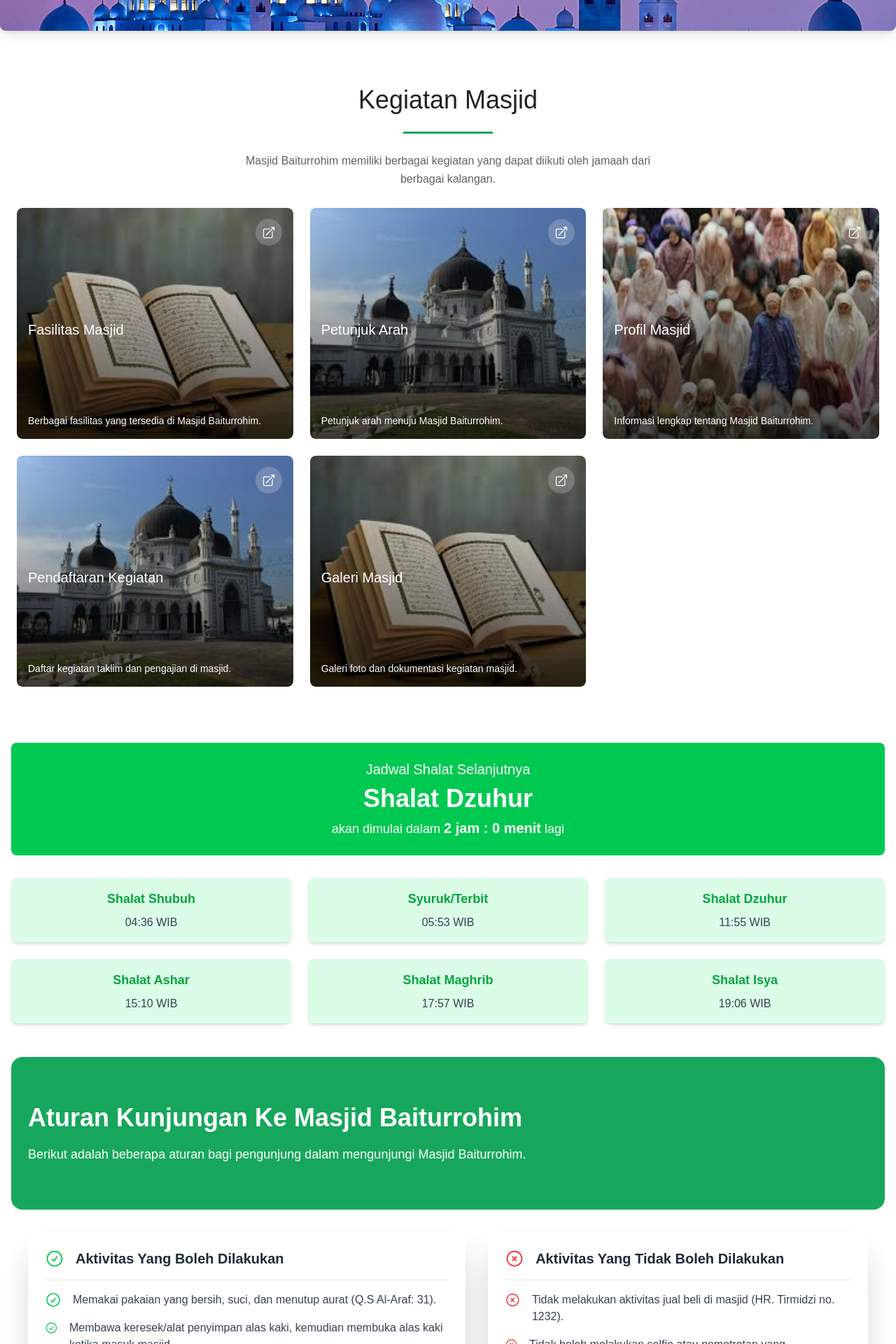
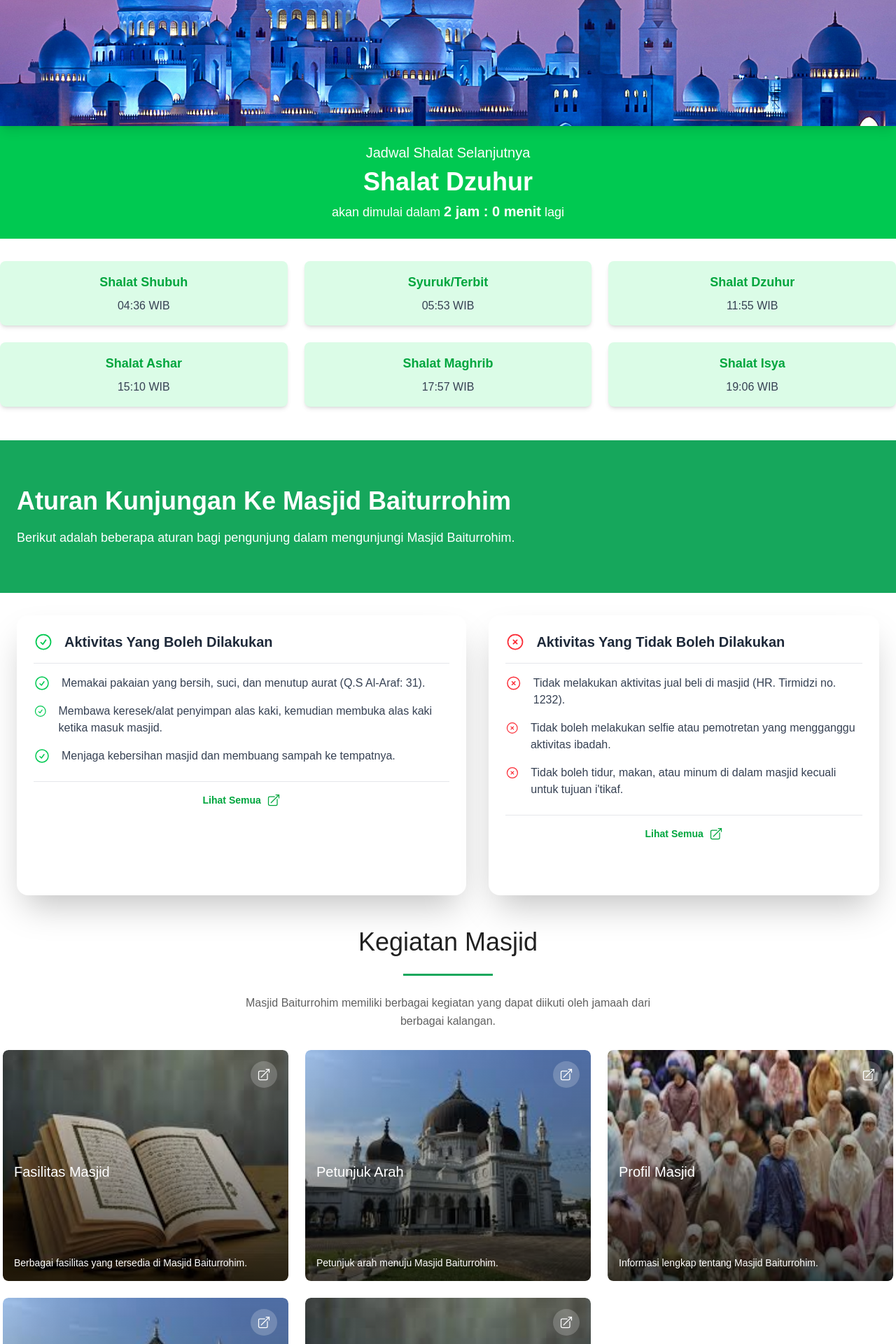
Before and after one commit to dimasfaturrohim/masjid-baiturrohim, a Next.js app: page / in a window 1280 px wide. Shown: the part 420-2340 px from the top of the page at 70% size. Built offline with nearby package versions, Linux system fonts and the light colour scheme.

Commit message:
changes dashboard

```diff
--- a/app/beranda/beranda.js
+++ b/app/beranda/beranda.js
@@ -113,7 +113,7 @@ export default function Beranda() {
   return (
     <div>
       {/* Carousel */}
-      <div className="relative w-screen overflow-hidden rounded-lg shadow-lg mb-8">
+      <div className="relative w-screen overflow-hidden shadow-lg">
         <div
           className="flex transition-transform duration-500 ease-in-out"
           style={{
@@ -125,7 +125,7 @@ export default function Beranda() {
               <img
                 src={image.src}
                 alt={`Masjid ${index + 1}`}
-                className="w-full h-[400px] object-cover"
+                className="w-full h-[600px] object-cover"
               />
               {/* Deskripsi muncul saat hover */}
               <div className="absolute bottom-0 left-0 w-full bg-gradient-to-t from-black to-transparent text-white px-4 py-2 opacity-0 group-hover:opacity-100 transition-opacity duration-300">
@@ -149,60 +149,11 @@ export default function Beranda() {
         </button>
       </div>
 
-      {/* Kegiatan Masjid */}
-      <div className="py-12">
-        <div className="container mx-auto px-6 2xl:px-0 xl:max-w-7xl">
-          {/* Header */}
-          <div className="flex flex-col mb-7">
-            <h1 className="font-medium text-[#212121] text-[32px] md:text-4xl leading-[38px] md:self-center">
-              Kegiatan Masjid
-            </h1>
-            <div className="border-t-[3px] border-[#16A75C] w-[128px] mt-[26px] mb-[26px] md:self-center"></div>
-            <p className="text-sm md:text-base text-[#616161] leading-[23px] md:leading-[26px] md:self-center md:text-center md:max-w-[600px]">
-              Masjid Baiturrohim memiliki berbagai kegiatan yang dapat diikuti
-              oleh jamaah dari berbagai kalangan.
-            </p>
-          </div>
-
-          {/* Kegiatan Cards */}
-          <div className="grid grid-cols-1 sm:grid-cols-2 md:grid-cols-3 gap-6">
-            {kegiatan.map((item, index) => (
-              <div
-                key={index}
-                className="relative w-full h-[330px] rounded-lg overflow-hidden group mx-auto"
-              >
-                {/* Background Image */}
-                <div
-                  className="absolute w-full h-full bg-no-repeat bg-cover rounded-lg group-hover:scale-110 transition-all duration-500"
-                  style={{ backgroundImage: `url(${item.image})` }}
-                ></div>
-
-                {/* Overlay and Content */}
-                <div className="absolute flex flex-col justify-between p-4 w-full h-full rounded-lg bg-gradient-to-t from-[#000000]/70 group-hover:from-[#000000]/90 to-[#000000]/0 group-hover:to-[#000000]/40 transition-all duration-500">
-                  <a
-                    href={item.link}
-                    target="_blank"
-                    rel="noopener noreferrer"
-                    className="cursor-pointer transition-all duration-500 bg-[#FFFFFF]/20 group-hover:bg-[#16A75C] rounded-full w-[38px] h-[38px] flex justify-center items-center self-end"
-                  >
-                    <ArrowTopRightOnSquareIcon className="w-5 h-5 text-white" />
-                  </a>
-                  <h2 className="text-xl text-white leading-8">{item.title}</h2>
-                  <p className="text-sm text-white leading-5">
-                    {item.description}
-                  </p>
-                </div>
-              </div>
-            ))}
-          </div>
-        </div>
-      </div>
-
       {/* Jadwal Shalat Selanjutnya */}
-      <div className="max-w-7xl mx-auto px-4 py-8 mb-12">
+      <div className="w-full mx-auto px-0">
         {' '}
         {/* Tambahkan mb-12 untuk jarak */}
-        <div className="bg-green-500 rounded-lg p-6 text-white text-center mb-8">
+        <div className="bg-green-500 p-6 text-white text-center mb-8">
           <h1 className="text-xl mb-2">Jadwal Shalat Selanjutnya</h1>
           <h2 className="text-4xl font-bold mb-2">{nextPrayer.name}</h2>
           <p className="text-lg">
@@ -230,7 +181,7 @@ export default function Beranda() {
         {/* Aturan Kunjungan Ke Masjid */}
         <section className="mt-12">
           {/* Header Section */}
-          <div className="bg-[#16A75C] text-white py-12 md:py-16 rounded-2xl">
+          <div className="bg-[#16A75C] text-white py-12 md:py-16 mb-8">
             {' '}
             {/* Tambahkan rounded-2xl */}
             <div className="container mx-auto px-6 2xl:px-0 xl:max-w-7xl">
@@ -245,7 +196,7 @@ export default function Beranda() {
           </div>
 
           {/* Cards Section */}
-          <div className="container mx-auto px-6 2xl:px-0 xl:max-w-7xl flex flex-col md:flex-row gap-8 mt-8">
+          <div className="container mx-auto px-6 2xl:px-0 xl:max-w-7xl flex flex-col md:flex-row gap-8">
             {/* Card 1 */}
             <div className="flex flex-col bg-white p-6 rounded-2xl shadow-2xl hover:shadow-[0_4px_20px_rgba(0,0,0,0.2)] transition-shadow duration-300 h-[400px]">
               <div>
@@ -326,6 +277,55 @@ export default function Beranda() {
           </div>
         </section>
       </div>
+
+      {/* Kegiatan Masjid */}
+      <div className="py-12">
+        <div className="container mx-auto px-1 2xl:px-0 xl:max-w-7xl">
+          {/* Header */}
+          <div className="flex flex-col mb-7">
+            <h1 className="font-medium text-[#212121] text-[32px] md:text-4xl leading-[38px] md:self-center">
+              Kegiatan Masjid
+            </h1>
+            <div className="border-t-[3px] border-[#16A75C] w-[128px] mt-[26px] mb-[26px] md:self-center"></div>
+            <p className="text-sm md:text-base text-[#616161] leading-[23px] md:leading-[26px] md:self-center md:text-center md:max-w-[600px]">
+              Masjid Baiturrohim memiliki berbagai kegiatan yang dapat diikuti
+              oleh jamaah dari berbagai kalangan.
+            </p>
+          </div>
+
+          {/* Kegiatan Cards */}
+          <div className="grid grid-cols-1 sm:grid-cols-2 md:grid-cols-3 gap-6">
+            {kegiatan.map((item, index) => (
+              <div
+                key={index}
+                className="relative w-full h-[330px] rounded-lg overflow-hidden group mx-auto"
+              >
+                {/* Background Image */}
+                <div
+                  className="absolute w-full h-full bg-no-repeat bg-cover rounded-lg group-hover:scale-110 transition-all duration-500"
+                  style={{ backgroundImage: `url(${item.image})` }}
+                ></div>
+
+                {/* Overlay and Content */}
+                <div className="absolute flex flex-col justify-between p-4 w-full h-full rounded-lg bg-gradient-to-t from-[#000000]/70 group-hover:from-[#000000]/90 to-[#000000]/0 group-hover:to-[#000000]/40 transition-all duration-500">
+                  <a
+                    href={item.link}
+                    target="_blank"
+                    rel="noopener noreferrer"
+                    className="cursor-pointer transition-all duration-500 bg-[#FFFFFF]/20 group-hover:bg-[#16A75C] rounded-full w-[38px] h-[38px] flex justify-center items-center self-end"
+                  >
+                    <ArrowTopRightOnSquareIcon className="w-5 h-5 text-white" />
+                  </a>
+                  <h2 className="text-xl text-white leading-8">{item.title}</h2>
+                  <p className="text-sm text-white leading-5">
+                    {item.description}
+                  </p>
+                </div>
+              </div>
+            ))}
+          </div>
+        </div>
+      </div>
     </div>
   );
 }
--- a/app/components/navbar/navbar.js
+++ b/app/components/navbar/navbar.js
@@ -1,6 +1,5 @@
-"use client"; // Tambahkan ini di bagian atas file
-
-import { useRouter } from 'next/navigation';
+'use client'; // Tambahkan ini di bagian atas file
+import { useRouter } from 'next/navigation'; // Tambahkan impor useRouter
 
 export default function Navbar() {
   const router = useRouter();
@@ -10,7 +9,7 @@ export default function Navbar() {
   };
 
   return (
-    <nav className="bg-white shadow-md">
+    <nav className="bg-white shadow-md fixed top-0 left-0 w-full z-50">
       <div className="max-w-7xl mx-auto px-4 sm:px-6 lg:px-8">
         <div className="flex justify-between items-center h-16">
           <div className="flex-shrink-0">
--- a/app/page.js
+++ b/app/page.js
@@ -4,7 +4,7 @@ export default function Home() {
   return (
     <div>
       <Navbar />
-      <Beranda/>
+      <Beranda />
     </div>
   );
 }
```
